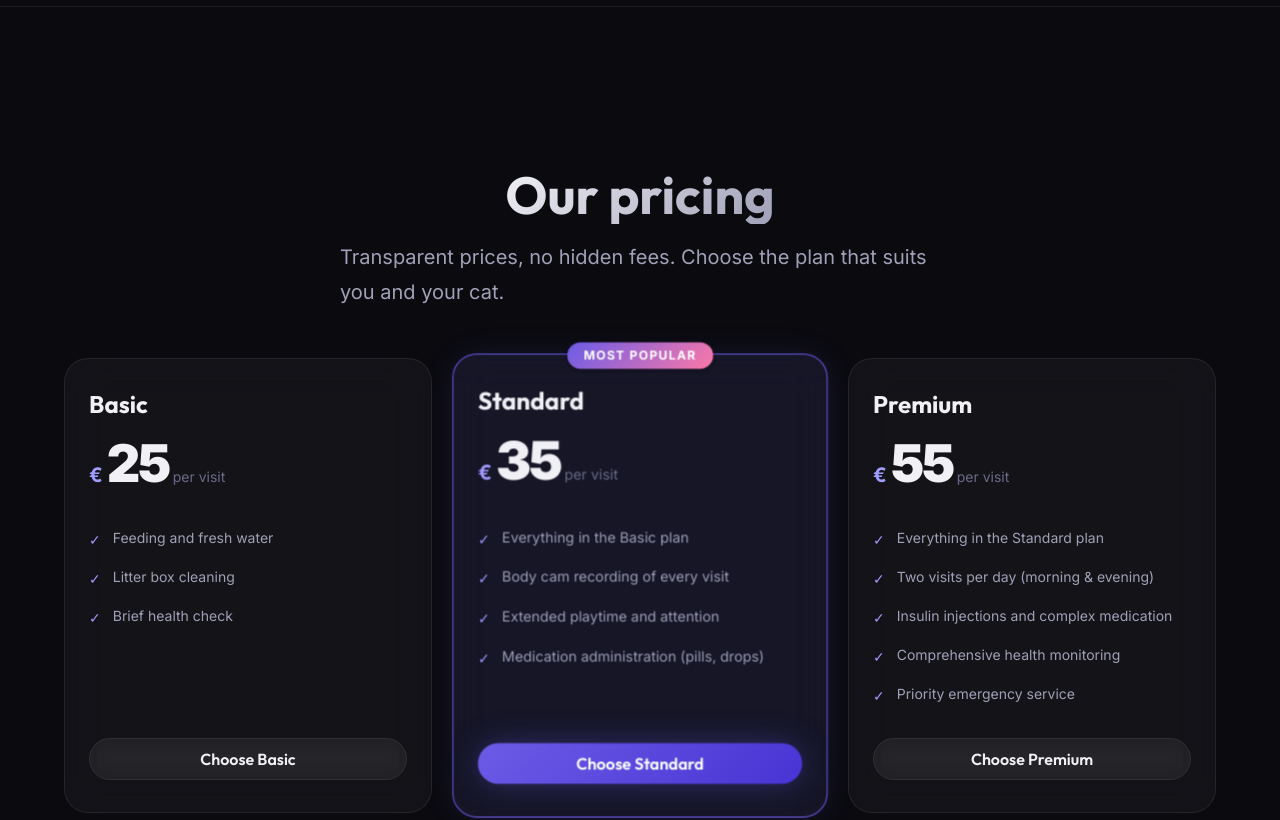
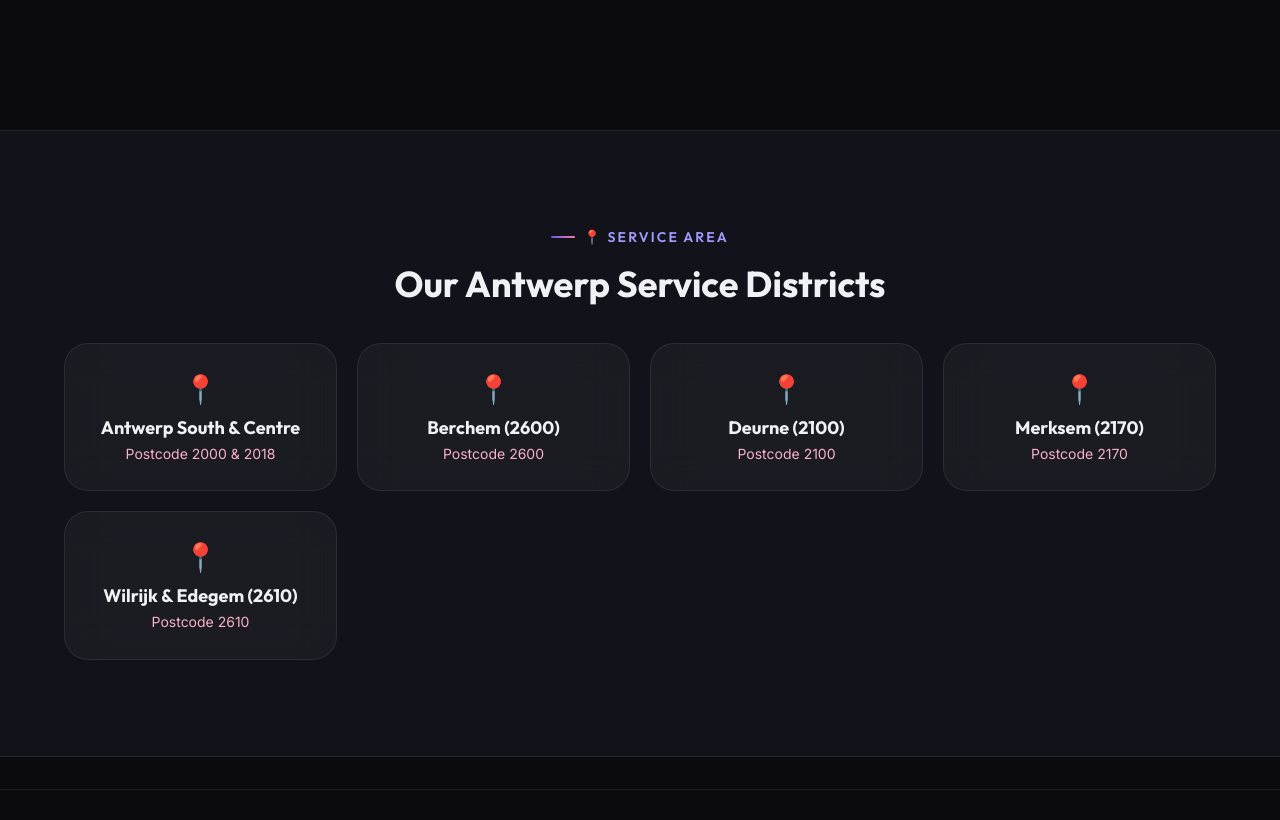
Before and after one commit to muhammetyakac-cell/katten, a Next.js app: page /en/diensten in a window 1280 px wide. Shown: the part 1640-2460 px from the top of the page. Built offline with nearby package versions, Linux system fonts and the light colour scheme.

Commit message:
fix: make diensten page server-side async translated and connect all service links to full 4-language landing pages

```diff
--- a/src/app/[locale]/diensten/page.tsx
+++ b/src/app/[locale]/diensten/page.tsx
@@ -1,4 +1,5 @@
-import { useTranslations } from 'next-intl';
+import { getTranslations } from 'next-intl/server';
+import { Link } from '@/i18n/navigation';
 import Navbar from '@/components/Navbar/Navbar';
 import Footer from '@/components/Footer/Footer';
 import Pricing from '@/components/Pricing/Pricing';
@@ -8,19 +9,35 @@ import styles from './diensten.module.css';
 
 export default async function ServicesPage({ params }: { params: Promise<{ locale: string }> }) {
   const { locale } = await params;
-  const t = useTranslations('services');
+  const t = await getTranslations({ locale, namespace: 'services' });
+  const tFooter = await getTranslations({ locale, namespace: 'footer' });
 
   const services = [
-    { icon: '🍽️', id: 'feeding' },
-    { icon: '💧', id: 'water' },
-    { icon: '🧹', id: 'litter' },
-    { icon: '🎮', id: 'playtime' },
-    { icon: '💊', id: 'medication' },
-    { icon: '📹', id: 'bodycam' },
-    { icon: '🩺', id: 'health' },
-    { icon: '🌱', id: 'plants' },
-    { icon: '📫', id: 'mail' },
+    { icon: '🏠', id: 'daily-visits', slug: 'daily-visits' },
+    { icon: '🍽️', id: 'feeding', slug: 'feeding' },
+    { icon: '🧹', id: 'litter', slug: 'litter' },
+    { icon: '🎮', id: 'playtime', slug: 'playtime' },
+    { icon: '💊', id: 'medication', slug: 'medication' },
+    { icon: '📹', id: 'bodycam', slug: 'bodycam' },
+    { icon: '🩺', id: 'health', slug: 'health' },
+    { icon: '🌱', id: 'plants', slug: 'plants' },
+    { icon: '📫', id: 'mail', slug: 'mail' },
   ];
+
+  const districts = [
+    { slug: 'antwerpen-zuid', name: tFooter('districts.zuid'), postal: '2000 & 2018' },
+    { slug: 'berchem', name: tFooter('districts.berchem'), postal: '2600' },
+    { slug: 'deurne', name: tFooter('districts.deurne'), postal: '2100' },
+    { slug: 'merksem', name: tFooter('districts.merksem'), postal: '2170' },
+    { slug: 'wilrijk', name: tFooter('districts.wilrijk'), postal: '2610' },
+  ];
+
+  const readMoreText = {
+    nl: 'Lees meer & Bekijk details →',
+    en: 'Read more & View details →',
+    fr: 'En savoir plus & Détails →',
+    tr: 'Detayları İncele →'
+  }[locale] || 'Read more →';
 
   return (
     <>
@@ -28,7 +45,7 @@ export default async function ServicesPage({ params }: { params: Promise<{ local
       <main>
         <section className={styles.heroSection}>
           <div className="container">
-            <span className={styles.heroLabel}>{t('pageSubtitle')}</span>
+            <span className={styles.heroLabel}>🐾 {t('pageSubtitle')}</span>
             <h1 className={styles.heroTitle}>{t('pageTitle')}</h1>
             <p className={styles.heroDescription}>{t('intro')}</p>
           </div>
@@ -38,11 +55,46 @@ export default async function ServicesPage({ params }: { params: Promise<{ local
           <div className="container">
             <div className={styles.servicesGrid}>
               {services.map((service, index) => (
-                <div key={service.id} className={styles.serviceCard}>
+                <div key={service.id} id={service.id} className={styles.serviceCard}>
                   <div className={styles.serviceIcon}>{service.icon}</div>
                   <h3 className={styles.serviceTitle}>{t(`servicesList.${index}.title`)}</h3>
                   <p className={styles.serviceDescription}>{t(`servicesList.${index}.description`)}</p>
+                  <div style={{ marginTop: '1.25rem' }}>
+                    <Link href={`/diensten/${service.slug}`} className="btn btn--secondary" style={{ fontSize: '0.875rem', padding: '0.5rem 1rem' }}>
+                      {readMoreText}
+                    </Link>
+                  </div>
                 </div>
+              ))}
+            </div>
+          </div>
+        </section>
+
+        {/* District Regions Navigation */}
+        <section className="section" style={{ background: 'var(--color-bg-secondary)', borderTop: '1px solid var(--color-border)', borderBottom: '1px solid var(--color-border)' }}>
+          <div className="container">
+            <div style={{ textAlign: 'center', marginBottom: '2.5rem' }}>
+              <span className={styles.heroLabel}>📍 {tFooter('serviceArea.title')}</span>
+              <h2 style={{ fontSize: '2.25rem', fontFamily: 'var(--font-display)', color: 'var(--color-text-primary)' }}>
+                {locale === 'nl' ? 'Onze Werkgebieden in Antwerpen' :
+                 locale === 'fr' ? 'Nos Quartiers d\'Intervention à Anvers' :
+                 locale === 'tr' ? 'Anvers\'teki Hizmet Bölgelerimiz' :
+                 'Our Antwerp Service Districts'}
+              </h2>
+            </div>
+
+            <div style={{ display: 'grid', gridTemplateColumns: 'repeat(auto-fit, minmax(220px, 1fr))', gap: '1.25rem' }}>
+              {districts.map((d) => (
+                <Link
+                  key={d.slug}
+                  href={`/diensten/${d.slug}`}
+                  className="glass-card"
+                  style={{ padding: '1.5rem', textAlign: 'center', textDecoration: 'none', display: 'block', transition: 'all 0.3s ease' }}
+                >
+                  <span style={{ fontSize: '1.75rem', display: 'block', marginBottom: '0.5rem' }}>📍</span>
+                  <h3 style={{ fontSize: '1.125rem', color: 'var(--color-text-primary)', marginBottom: '0.25rem' }}>{d.name}</h3>
+                  <p style={{ fontSize: '0.875rem', color: 'var(--color-secondary-light)' }}>Postcode {d.postal}</p>
+                </Link>
               ))}
             </div>
           </div>
--- a/src/components/Footer/Footer.tsx
+++ b/src/components/Footer/Footer.tsx
@@ -56,11 +56,11 @@ export default function Footer() {
           <div className={styles.footerCol}>
             <h4>{ts('pageTitle')}</h4>
             <ul className={styles.linksList}>
-              <li><Link href="/diensten#daily-visits" title={ts('servicesList.0.title')}>{ts('servicesList.0.title')}</Link></li>
-              <li><Link href="/diensten#feeding" title={ts('servicesList.1.title')}>{ts('servicesList.1.title')}</Link></li>
-              <li><Link href="/diensten#medication" title={ts('servicesList.4.title')}>{ts('servicesList.4.title')}</Link></li>
-              <li><Link href="/diensten#bodycam" title={ts('servicesList.5.title')}>{ts('servicesList.5.title')}</Link></li>
-              <li><Link href="/diensten#health" title={ts('servicesList.6.title')}>{ts('servicesList.6.title')}</Link></li>
+              <li><Link href="/diensten/daily-visits" title={ts('servicesList.0.title')}>{ts('servicesList.0.title')}</Link></li>
+              <li><Link href="/diensten/feeding" title={ts('servicesList.1.title')}>{ts('servicesList.1.title')}</Link></li>
+              <li><Link href="/diensten/medication" title={ts('servicesList.4.title')}>{ts('servicesList.4.title')}</Link></li>
+              <li><Link href="/diensten/bodycam" title={ts('servicesList.5.title')}>{ts('servicesList.5.title')}</Link></li>
+              <li><Link href="/diensten/health" title={ts('servicesList.6.title')}>{ts('servicesList.6.title')}</Link></li>
             </ul>
           </div>
 
```
